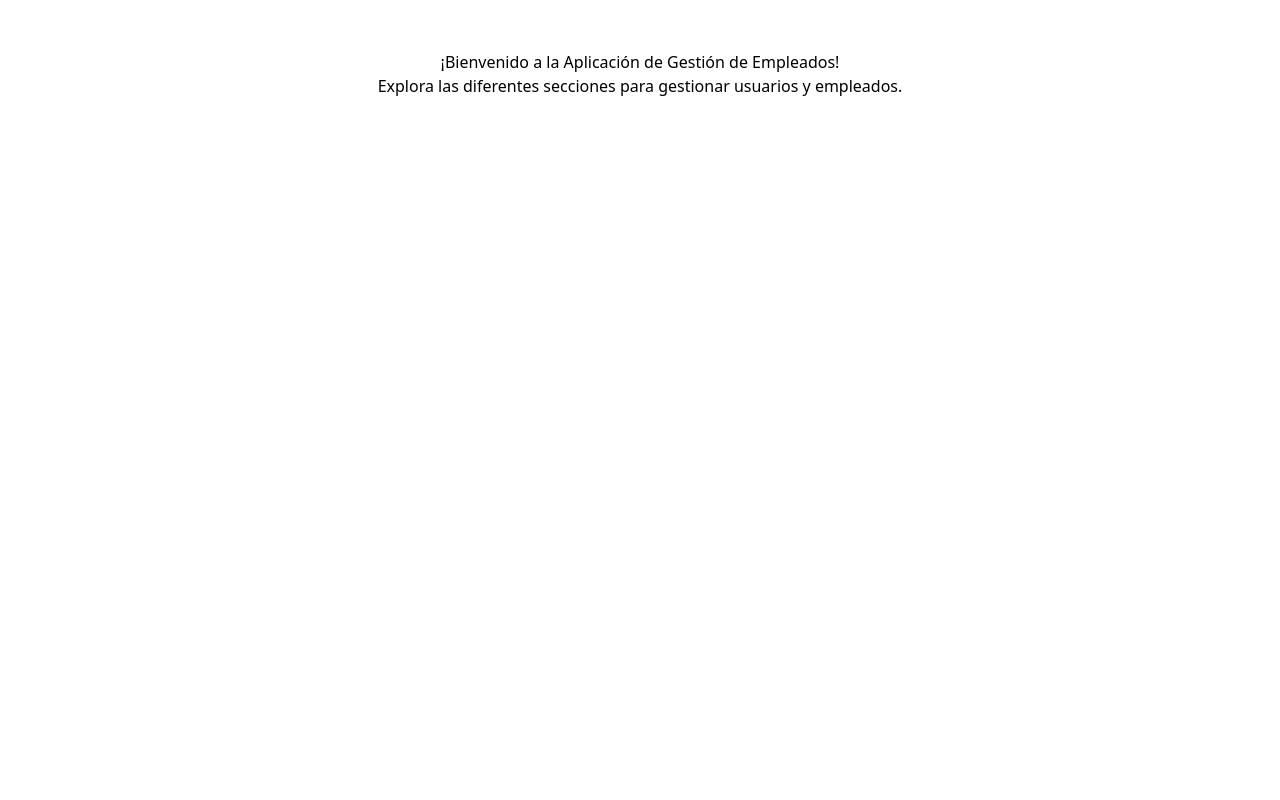
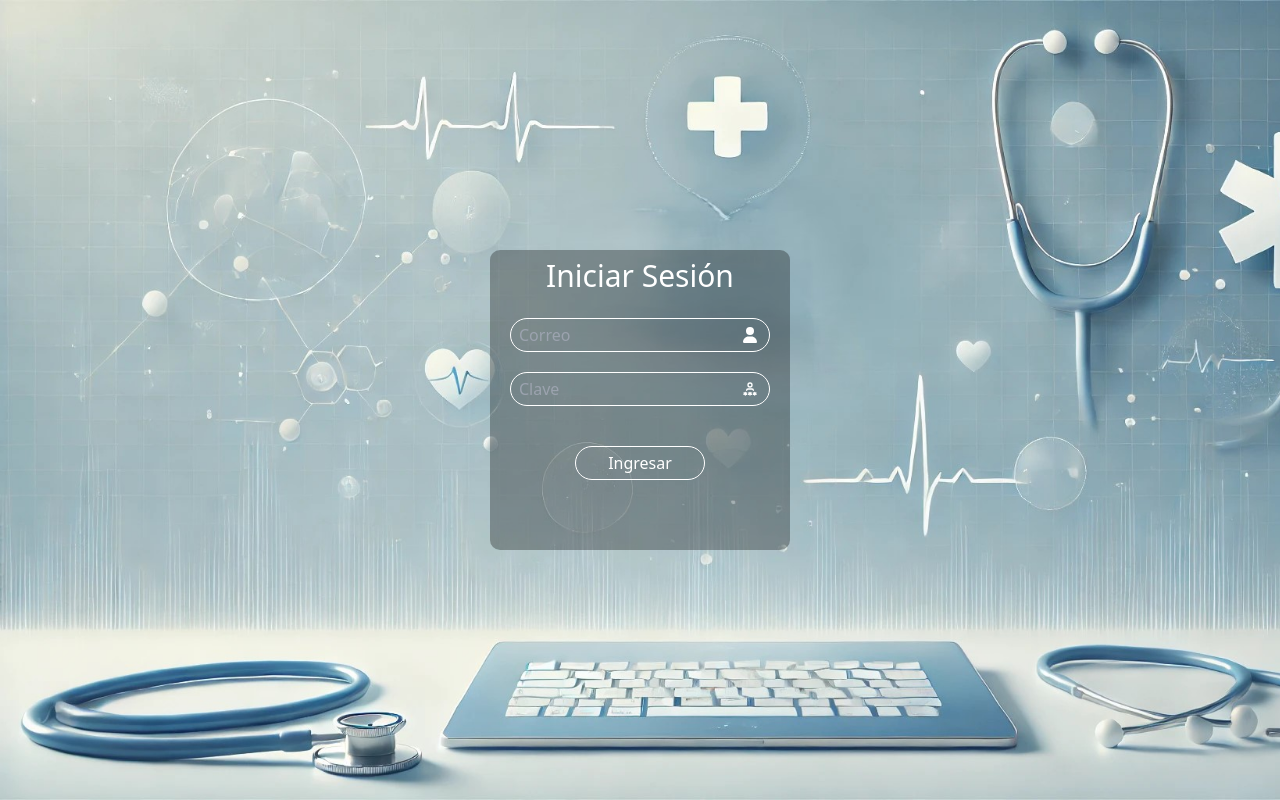
Before and after one commit to desarrollosumg/front_sgh, a React (Create React App) app: page / in a window 1280 px wide. Built offline with nearby package versions, Linux system fonts and the light colour scheme; no server answers.

Commit message:
add login

```diff
--- a/package.json
+++ b/package.json
@@ -9,6 +9,7 @@
     "antd": "^5.21.5",
     "axios": "^1.7.7",
     "bcrypt": "^5.1.1",
+    "bcryptjs": "^2.4.3",
     "crypto-js": "^4.2.0",
     "lucide-react": "^0.453.0",
     "react": "^18.3.1",
--- a/src/App.js
+++ b/src/App.js
@@ -1,21 +1,20 @@
-// App.js
 import React from "react";
 import { BrowserRouter as Router, Route, Routes } from "react-router-dom";
-import Home from "./routes/Home"; // Ruta principal
-import User from "./routes/User"; // Lista de usuarios
-import CreateUser from "./routes/CreateUser"; // Crear usuario
-import EditUser from "./routes/EditUser"; // Editar usuario
+import User from "./routes/User";
+import CreateUser from "./routes/CreateUser";
+import EditUser from "./routes/EditUser";
 import Cita from "./routes/Cita";
+import Home from "./routes/login";
 
 function App() {
   return (
     <Router>
       <Routes>
-                <Route path="/" element={<Home />} /> {/* Página principal */}
-                <Route path="/user" element={<User />} /> {/* Lista de usuarios */}
-                <Route path="/crearusuario" element={<CreateUser />} /> {/* Crear usuario */}
-                <Route path="/EditUser/:id" element={<EditUser />} /> {/* Ruta dinámica */}
-                <Route path="/cita" element={<Cita/>}/>
+        <Route path="/" element={<Home />} />
+        <Route path="/usuario" element={<User />} />
+        <Route path="/crear_usuario" element={<CreateUser />} />
+        <Route path="/editar_usarios/:id" element={<EditUser />} />
+        <Route path="/cita" element={<Cita />} />
       </Routes>
     </Router>
   );
--- a/src/routes/Home.jsx
+++ /dev/null
@@ -1,13 +0,0 @@
-// Home.jsx
-import React from 'react';
-
-const Home = () => {
-    return (
-        <div style={{ textAlign: 'center', marginTop: '50px' }}>
-            <h1>¡Bienvenido a la Aplicación de Gestión de Empleados!</h1>
-            <p>Explora las diferentes secciones para gestionar usuarios y empleados.</p>
-        </div>
-    );
-};
-
-export default Home;
--- a/src/routes/login.jsx
+++ b/src/routes/login.jsx
@@ -1,25 +1,42 @@
-/*import React, { useState } from "react";
+import React, { useState } from "react";
 import { FaUser } from "react-icons/fa6";
 import { TbPasswordUser } from "react-icons/tb";
 import { IoEye, IoEyeOff } from "react-icons/io5";
 import { notification } from "antd";
-//import axios from "axios";
-//import SHA256 from "crypto-js/sha256"; // Importamos SHA256 para encriptar la clave en el login
+import axios from "axios";
+import bcrypt from "bcryptjs";
+import { useNavigate } from "react-router-dom";
+
+//--------------------------------------------------------------------------------------------------------//
+/**
+ * Valida si una contraseña es correcta
+ * @param {string} password // Clave a comparar
+ * @param {string} hashedPassword // Hash de la clave guardada
+ * @returns {boolean}
+ */
+export const validatePassword = (clave, hashedPassword) => {
+  return bcrypt.compareSync(clave, hashedPassword);
+};
 
 const Home = () => {
   const [api, contextHolder] = notification.useNotification();
-  const [nombreusuario, setNombreUsuario] = useState("");
-  const [clave, setClave] = useState("");
-  const [esVisibleClave, setEsVisibleClave] = useState(false);
+  const [email, setEmail] = useState("");
+  const [password, setPassword] = useState("");
+  const [showPasword, setShowPassword] = useState(false);
+  const BaseAPiUrl = process.env.REACT_APP_API_BASE_URL;
+  const navigate = useNavigate();
 
   const handleGetUser = async () => {
     try {
-      const response = await axios.get(
-        `http://localhost:8081/rrhh/usuario/obtener?nombreUsuario=${nombreusuario}`
+      // Listamos el usuario segun correo
+      const userInfoResponse = await axios.get(
+        `${BaseAPiUrl}/usuario/obtener?correo=${email}`
       );
+      const userInfo = userInfoResponse.data || {};
 
-      // Verificamos si existe el usuario
-      if (!response.data) {
+      const isValidPassword = validatePassword(password, userInfo?.clave || "");
+
+      if (!userInfo || !isValidPassword) {
         api.warning({
           message: "Ocurrió un error al iniciar sesión",
           description: "El usuario o contraseña son incorrectos",
@@ -27,31 +44,18 @@ const Home = () => {
         return;
       }
 
-      const userInfo = response.data;
-
-      // Encriptar la clave ingresada por el usuario con SHA-256
-      const claveIngresadaEncriptada = SHA256(clave).toString();
-
-      // Comparar la clave encriptada del usuario con la que está en la base de datos
-      const claveEncriptadaBD = userInfo?.clave || "";
-      if (claveIngresadaEncriptada !== claveEncriptadaBD) {
+      if(userInfo.activo === 0){
         api.warning({
-          message: "Ocurrió un error al iniciar sesión",
-          description: "El usuario o contraseña son incorrectos",
+          message: "El usuario no se encuentra activo.",
+          description: ""
         });
         return;
       }
 
-      // Guardamos el ID y nombre de usuario en localStorage
-      localStorage.setItem("idUsuario", userInfo.id);
-      localStorage.setItem("nombreUsuario", userInfo.nombreUsuario);
+      localStorage.setItem("userId", userInfo.id);
+      localStorage.setItem("nombre_usuario", userInfo.nombre_usuario);
 
-      // Guardar fecha de expiración de la sesión
-      const tiempoExpiracion = new Date().getTime() + 8 * 60 * 60 * 1000;
-      localStorage.setItem("expiracionSesion", tiempoExpiracion);
-
-      // Redirigimos al usuario
-      window.location.href = "/empleado";
+      navigate(`/citas`);
     } catch (error) {
       console.error("Error al obtener el usuario:", error);
       api.error({
@@ -78,10 +82,10 @@ const Home = () => {
               <input
                 type="text"
                 className="w-full py-1 px-2 rounded-3xl border border-white bg-inherit outline-none text-white"
-                placeholder="Usuario"
-                value={nombreusuario}
+                placeholder="Correo"
+                value={email}
                 onChange={(event) => {
-                  setNombreUsuario(event.target.value);
+                  setEmail(event.target.value);
                 }}
               />
               <div className="absolute right-3 top-1/2 transform -translate-y-1/2">
@@ -90,28 +94,28 @@ const Home = () => {
             </div>
             <div className="relative mt-3 md:mt-5">
               <input
-                type={esVisibleClave ? "text" : "password"}
+                type={showPasword ? "text" : "password"}
                 className="w-full py-1 px-2 rounded-3xl border border-white bg-inherit outline-none text-white"
                 placeholder="Clave"
-                value={clave}
+                value={password}
                 onChange={(event) => {
-                  const valor = event.target.value;
-                  setClave(valor);
-                  if (valor === "") setEsVisibleClave(false);
+                  const value = event.target.value;
+                  setPassword(value);
+                  if (value === "") setShowPassword(false);
                 }}
               />
               <div className="absolute right-3 top-1/2 transform -translate-y-1/2">
-                {clave === "" && <TbPasswordUser className="text-white" />}
-                {clave !== "" && !esVisibleClave && (
+                {!password && <TbPasswordUser className="text-white" />}
+                {!!password && !showPasword && (
                   <IoEye
                     className="text-white"
-                    onClick={() => setEsVisibleClave(true)}
+                    onClick={() => setShowPassword(true)}
                   />
                 )}
-                {clave !== "" && esVisibleClave && (
+                {!!password && showPasword && (
                   <IoEyeOff
                     className="text-white"
-                    onClick={() => setEsVisibleClave(false)}
+                    onClick={() => setShowPassword(false)}
                   />
                 )}
               </div>
@@ -132,4 +136,3 @@ const Home = () => {
 };
 
 export default Home;
-*/
```
Also changed, not shown: src/setupTests.js (deleted, +0 -5 lines), 1 other file (tests, documents, lock files or other folders). Lines whose indentation alone changed are shown as unchanged.
